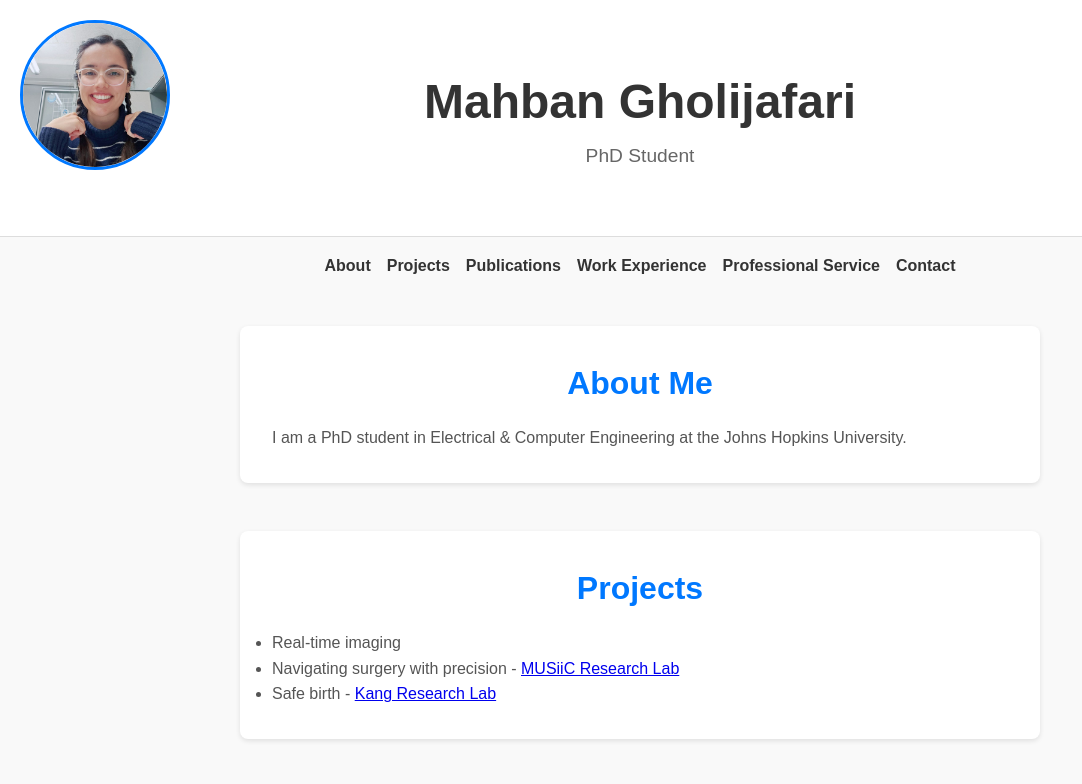
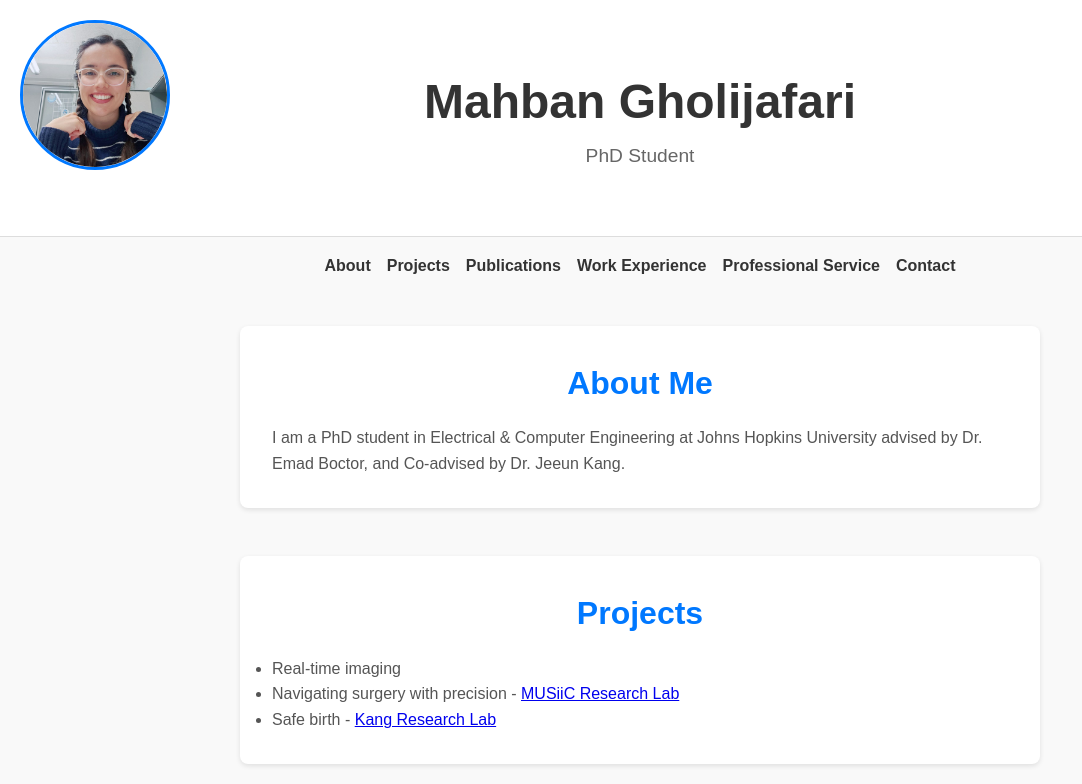
Before and after one commit to mahbangj/mahbangj.github.io, a plain HTML site: page index.html in a window 1280 px wide. Shown: the top 784 px of the page, without its empty margins (0-1082 px from the left). Drawn offline with Linux system fonts and the light colour scheme.

Commit message:
Update index.html

```diff
--- a/index.html
+++ b/index.html
@@ -182,7 +182,7 @@
     <!-- About Section -->
     <section id="about">
         <h2>About Me</h2>
-        <p>I am a PhD student in Electrical & Computer Engineering at the Johns Hopkins University.</p>
+        <p>I am a PhD student in Electrical & Computer Engineering at Johns Hopkins University advised by Dr. Emad Boctor, and Co-advised by Dr. Jeeun Kang.</p>
     </section>
 
     <!-- Projects Section -->
```
